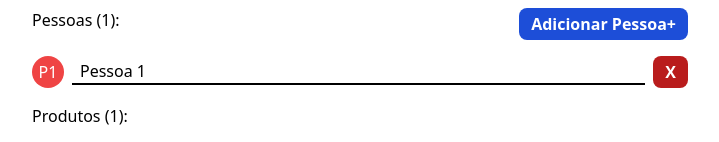
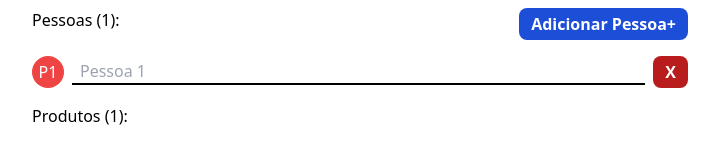
Before and after one commit to ptrkc/continha-calculator, a React (Vite) app: page / in a window 1280 px wide. Shown: the top 142 px of the page, without its empty margins (280-999 px from the left). Built offline with nearby package versions, Linux system fonts and the light colour scheme.

Commit message:
person defaultName, input uses placeholder

```diff
--- a/src/components/HomePage.tsx
+++ b/src/components/HomePage.tsx
@@ -2,16 +2,17 @@ import { PropsWithChildren, useState } from "react";
 import { Button } from "@components/Button";
 import { Input } from "@components/Input";
 import { usePeople, Person } from "@hooks/usePeople";
+import { useProducts, Product } from "@hooks/useProducts";
 import { formatCurrency } from "@utils/formatCurrency";
 import { cn } from "@utils/classnames";
-import { useProducts, Product } from "@hooks/useProducts";
 
-const PersonCircle = ({ person }: { person: Person }) => {
-  const splitName = person.name.split(/\s+/);
+const PersonAvatar = ({ person }: { person: Person }) => {
+  const nameToUse = person.name.trim() || person.defaultName;
+  const splitName = nameToUse.split(/\s+/);
   const abbreviation =
     splitName.length > 1 && splitName[1]
       ? `${splitName[0][0]}${splitName[1][0]}`
-      : person.name.slice(0, 2);
+      : nameToUse.slice(0, 2);
   return (
     <span
       className={cn(
@@ -35,13 +36,13 @@ const PersonInput = ({
 }>) => {
   return (
     <li className="flex gap-2 items-center">
-      <PersonCircle person={person} />
+      <PersonAvatar person={person} />
 
       <Input
         className="w-full"
         value={person.name}
+        placeholder={person.defaultName}
         onChange={(value: string) => changePersonProp(person, "name", value)}
-        focus
       />
       <Button className="bg-red-700" onClick={() => deletePerson(person.id)}>
         X
--- a/src/components/Input.tsx
+++ b/src/components/Input.tsx
@@ -13,7 +13,6 @@ export const Input = ({
   value = "",
   onChange,
   maskFunction,
-  focus = true,
   className,
   ...rest
 }: InputProps) => {
@@ -27,16 +26,11 @@ export const Input = ({
     return onChange(maskedValue);
   };
 
-  const handleFocus = (event: FocusEvent<HTMLInputElement>) => {
-    event.target.select();
-  };
-
   return (
     <input
       className={cn("border-black border-b-2 bg-white px-2", className)}
       value={internalValue}
       onChange={(e) => onChangeWithMask(e.target.value)}
-      onFocus={focus ? handleFocus : undefined}
       {...rest}
     />
   );
--- a/src/hooks/usePeople.ts
+++ b/src/hooks/usePeople.ts
@@ -1,6 +1,7 @@
 import { useState } from "react";
 
 export type Person = {
+  defaultName: string;
   name: string;
   color: string;
   id: string;
@@ -26,7 +27,8 @@ export const usePeople = () => {
       [
         "person-1",
         {
-          name: "Pessoa 1",
+          defaultName: "Pessoa 1",
+          name: "",
           color: COLORS[0],
           id: "person-1",
         },
@@ -35,7 +37,7 @@ export const usePeople = () => {
   );
 
   const addPerson = () => {
-    const newCounter = counter + 1;
+    const nextPersonNumber = counter + 1;
     const id = "person-" + Math.random().toString(16).slice(2);
     setPeople(
       new Map([
@@ -43,14 +45,18 @@ export const usePeople = () => {
         [
           id,
           {
-            name: newCounter > 9 ? `${newCounter}` : `Pessoa ${newCounter}`,
+            defaultName:
+              nextPersonNumber > 9
+                ? `${nextPersonNumber}`
+                : `Pessoa ${nextPersonNumber}`,
+            name: "",
             color: COLORS[counter % COLORS.length],
             id,
           },
         ],
       ])
     );
-    setCounter(newCounter);
+    setCounter(nextPersonNumber);
   };
   const deletePerson = (id: string) => {
     const newPeople = new Map([...people]);
```
